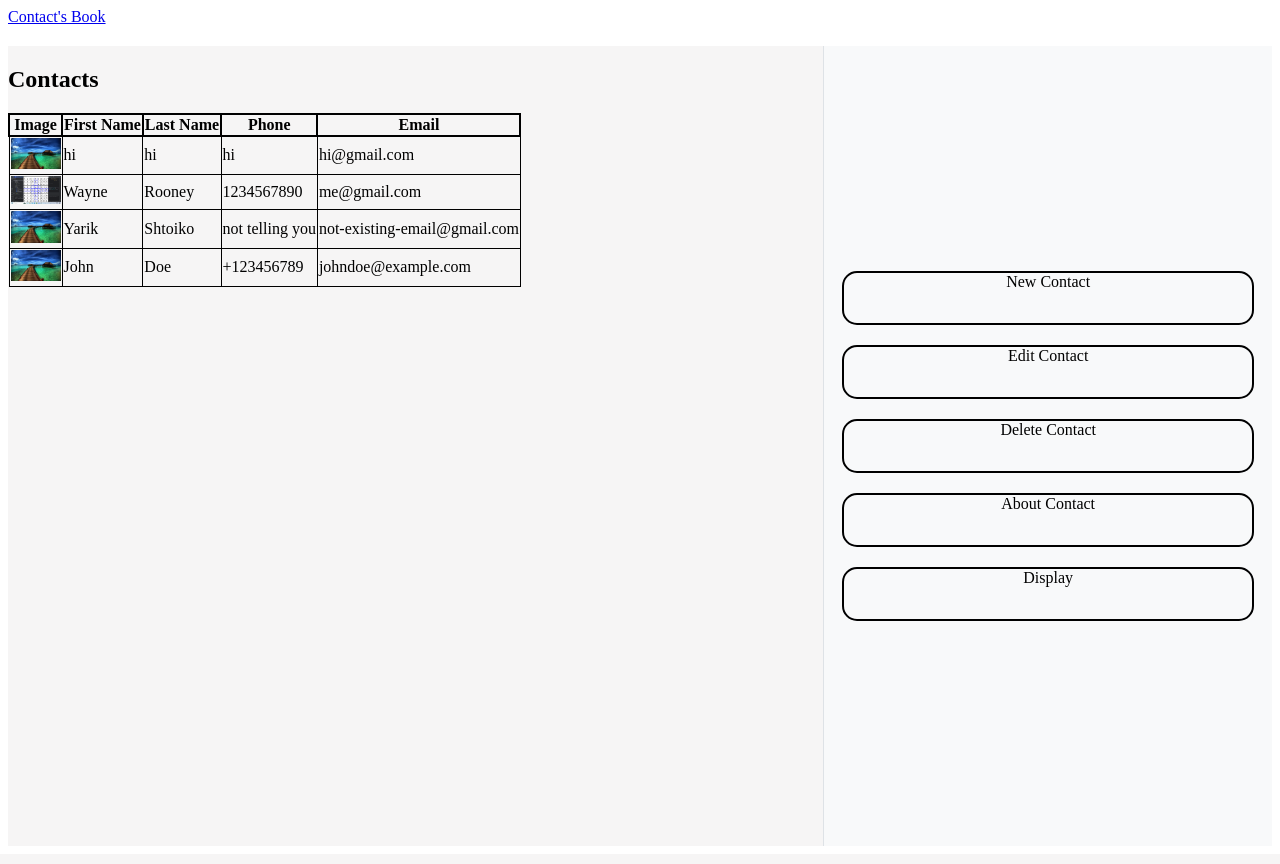
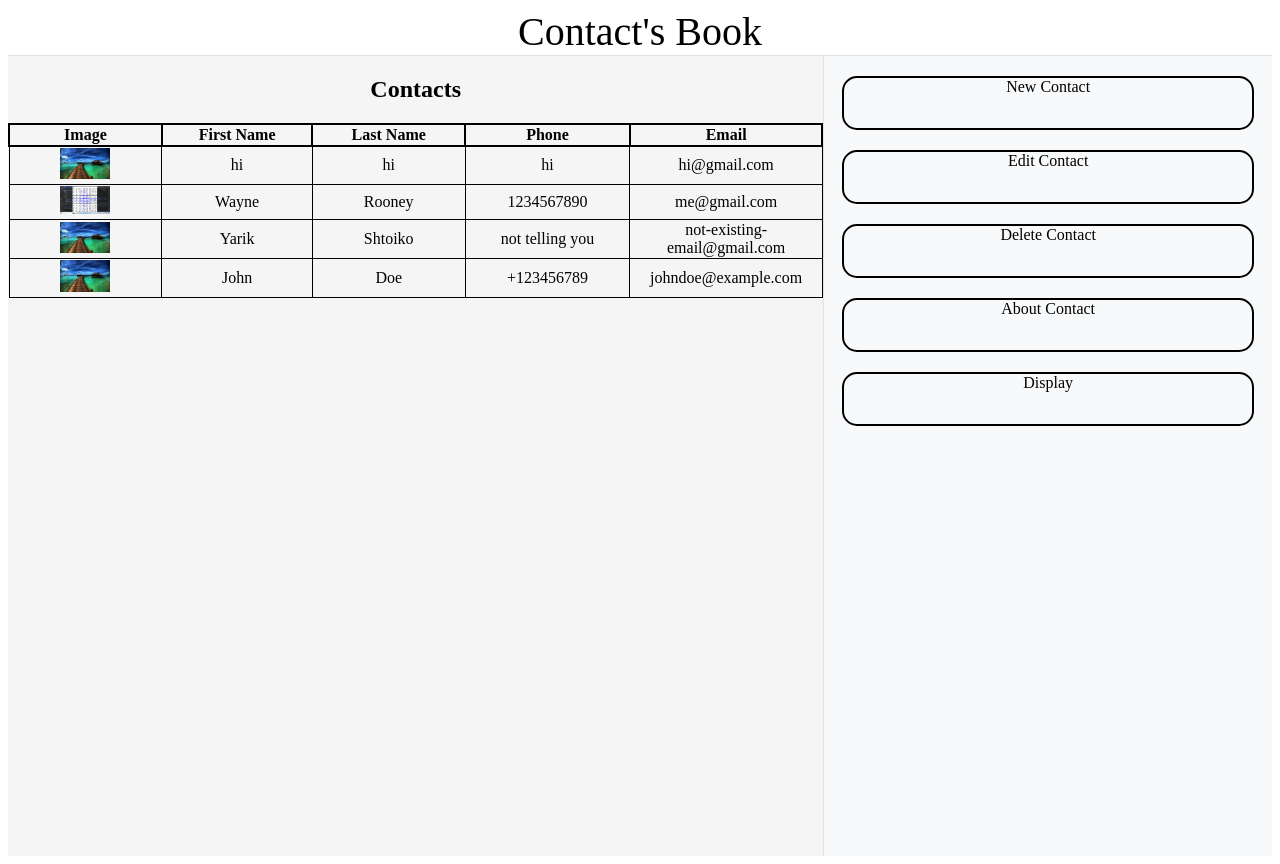
Before and after one commit to Kommandjsdf/Lesson15_AContactsBook, a Django app: page / in a window 1280 px wide. Run offline with Django 5.2, Linux system fonts and the light colour scheme; data comes from the database, SQL or seed files in the repository; both versions use the stored data as it was after the commit.

Commit message:
Lesson + design changes

```diff
--- a/app/static/css/style.css
+++ b/app/static/css/style.css
@@ -1,8 +1,9 @@
 .main-container {
     display: flex;
     height: 100vh;
-    margin-top: 20px;
+    margin-top: 0px;
     background-color: #f6f5f5;
+    text-align: center;
 }
 
 .contacts-table {
@@ -15,7 +16,6 @@
     display: flex;
     flex-direction: column;
     align-items: center;
-    justify-content: center;
     gap: 20px;
     padding: 20px;
     background-color: #f8f9fa;
@@ -33,6 +33,7 @@
     color: black;
     border-radius: 15px;
 }
+
 .action-buttons a:hover {
     background-color:blue;
     color: white;
@@ -40,7 +41,20 @@
 
 .table-element th{
     border: 2px solid black;
+    width: 25px;
 }
 .table-element td{
     border: 1px solid black;
+    width: 213px;
 }
+
+.top-text {
+    text-decoration: none;
+    font-size: 40px;
+    color: black;
+}
+
+.head-container {
+    text-align: center;
+    border-bottom: 1px solid #dee2e6;
+}
--- a/app/templates/base.html
+++ b/app/templates/base.html
@@ -8,8 +8,8 @@
     <link rel="stylesheet" href="{% static 'css/style.css' %}">
 </head>
 <body>
-    <nav class="navbar navbar-expand-lg navbar-light bg-light">
-        <a class="navbar-brand" href="#">Contact's Book</a>
+    <nav class="head-container navbar navbar-expand-lg navbar-light bg-light">
+        <a class="top-text navbar-brand" href="#">Contact's Book</a>
     </nav>
 
     <div class="container-fluid main-container">
--- a/app/templates/contact_list.html
+++ b/app/templates/contact_list.html
@@ -55,7 +55,7 @@
 
     <!-- Right section: Action Buttons -->
     <div class="action-buttons">
-        <a href="#" class="btn btn-primary">New Contact</a>
+        <a href="add_contact" class="btn btn-primary">New Contact</a>
         <a href="#" class="btn btn-secondary">Edit Contact</a>
         <a href="#" class="btn btn-danger">Delete Contact</a>
         <a href="#" class="btn btn-info">About Contact</a>
--- a/app/views.py
+++ b/app/views.py
@@ -12,8 +12,10 @@ def add_contact(request):
         if form.is_valid():
             form.save()
             return redirect('contact_list')
+        else:
+            return render(request, 'contact_form.html', {'form':form})
     else:
         form = ContactsForm()
-        return render(request, 'contact_form.html')
+        return render(request, 'contact_form.html', {'form':form})
 
 # Create your views here.
--- a/project/settings.py
+++ b/project/settings.py
@@ -123,6 +123,7 @@ STATIC_URL = 'app/static/'
 # https://docs.djangoproject.com/en/5.1/ref/settings/#default-auto-field
 MEDIA_URL = 'app/media/'
 
+MEDIA_ROOT = os.path.join(BASE_DIR, 'media')
 
 
 DEFAULT_AUTO_FIELD = 'django.db.models.BigAutoField'
--- a/project/urls.py
+++ b/project/urls.py
@@ -22,4 +22,5 @@ from app import views
 urlpatterns = [
     path('admin/', admin.site.urls),
     path('', views.contact_list, name='contact_list'),
+    path('add_contact/', views.add_contact, name='add_contact'),
 ]
```
Also changed, not shown: contacts_photo/2024-05-04_1.png (added), db.sqlite3.
